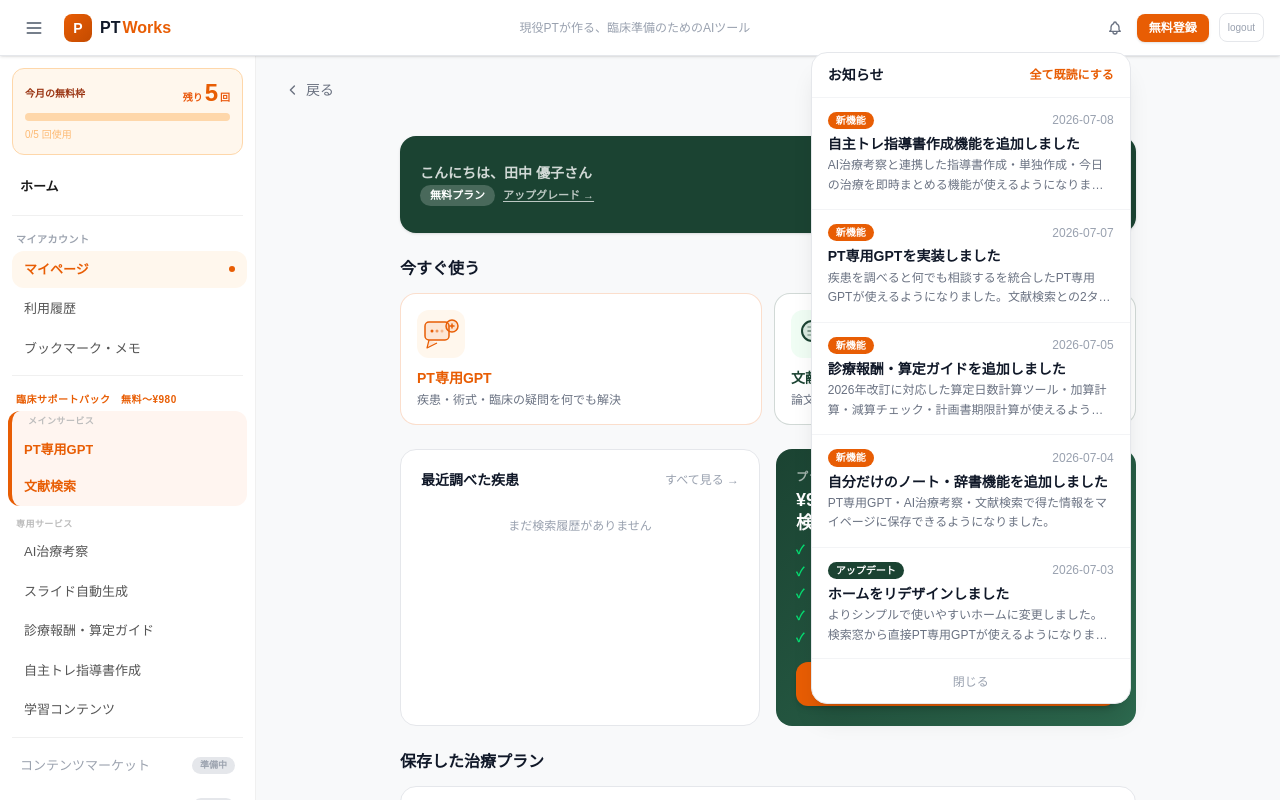
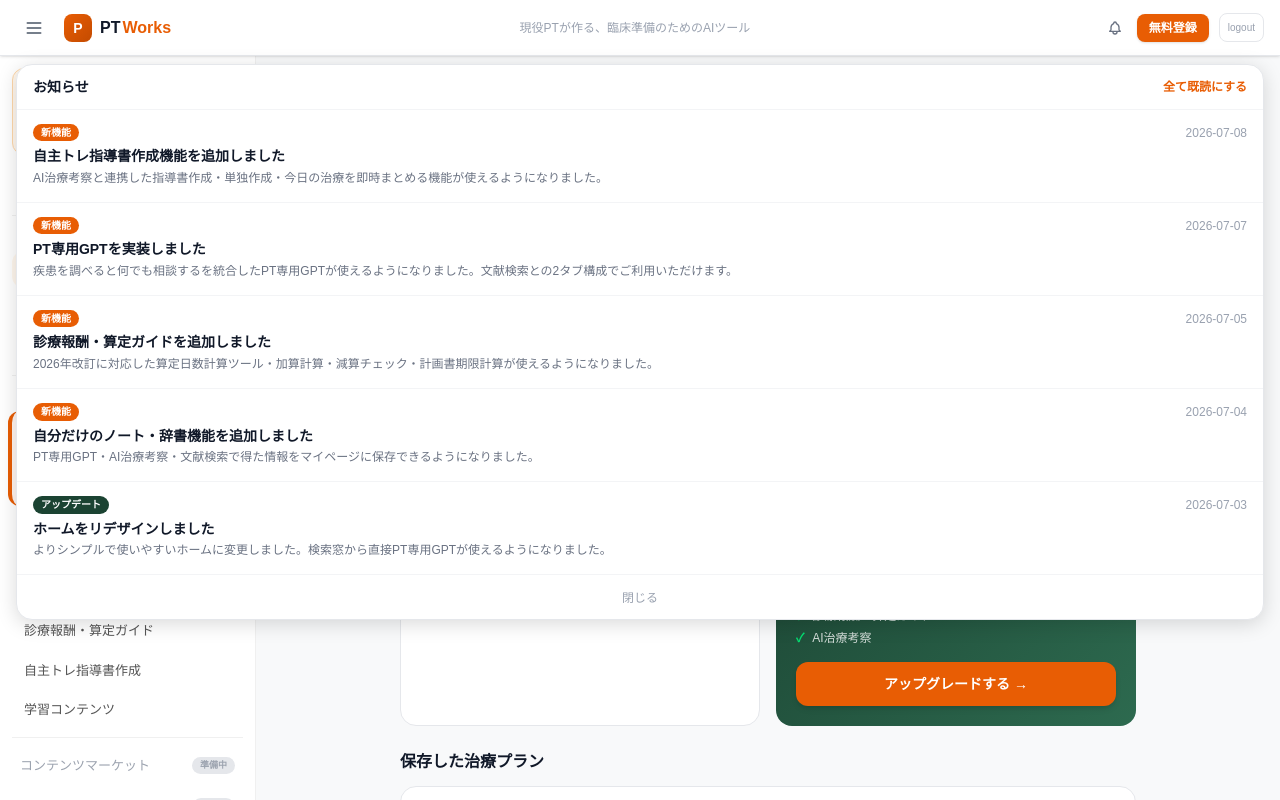
Before and after one commit to ptworks-mitsuki/ptworks-app, a Next.js app: page /mypage in a window 1280 px wide. Both pictures are taken after a click on the button "お知らせ". Shown: the top 800 px of the page. Built offline with nearby package versions, Linux system fonts and the light colour scheme.

Commit message:
通知ドロップダウン スマホ表示修正 画面切れ解消

```diff
--- a/components/Header.tsx
+++ b/components/Header.tsx
@@ -160,7 +160,17 @@ export function Header({ onSidebarToggle, sidebarOpen }: HeaderProps) {
 
             {/* ドロップダウン */}
             {notifOpen && (
-              <div className="fixed sm:absolute left-4 right-4 sm:left-auto sm:right-0 sm:w-80 top-[3.75rem] sm:top-full sm:mt-2 bg-white rounded-2xl border border-gray-200 shadow-xl z-50 overflow-hidden">
+              <div
+                className="bg-white rounded-2xl border border-gray-200 z-50 overflow-hidden"
+                style={{
+                  position: "fixed",
+                  left: 16,
+                  right: 16,
+                  top: "calc(3.5rem + 8px)",
+                  width: "auto",
+                  boxShadow: "0 4px 20px rgba(0,0,0,0.15)",
+                }}
+              >
 
                 {/* ヘッダー行 */}
                 <div className="flex items-center justify-between px-4 py-3 border-b border-gray-100">
@@ -193,16 +203,16 @@ export function Header({ onSidebarToggle, sidebarOpen }: HeaderProps) {
                           >
                             {meta.label}
                           </span>
-                          <span className="text-xs text-gray-400">{n.date}</span>
+                          <span className="text-xs text-gray-400 shrink-0 ml-2">{n.date}</span>
                         </div>
 
                         {/* タイトル */}
-                        <p className="text-sm font-black text-gray-900 leading-snug mb-0.5">
+                        <p className="text-sm font-black text-gray-900 leading-snug mb-0.5" style={{ wordBreak: "break-word" }}>
                           {n.title}
                         </p>
 
-                        {/* 本文2行 */}
-                        <p className="text-xs text-gray-500 leading-relaxed line-clamp-2">
+                        {/* 本文 */}
+                        <p className="text-xs text-gray-500 leading-relaxed" style={{ wordBreak: "break-word" }}>
                           {n.body}
                         </p>
                       </div>
```
